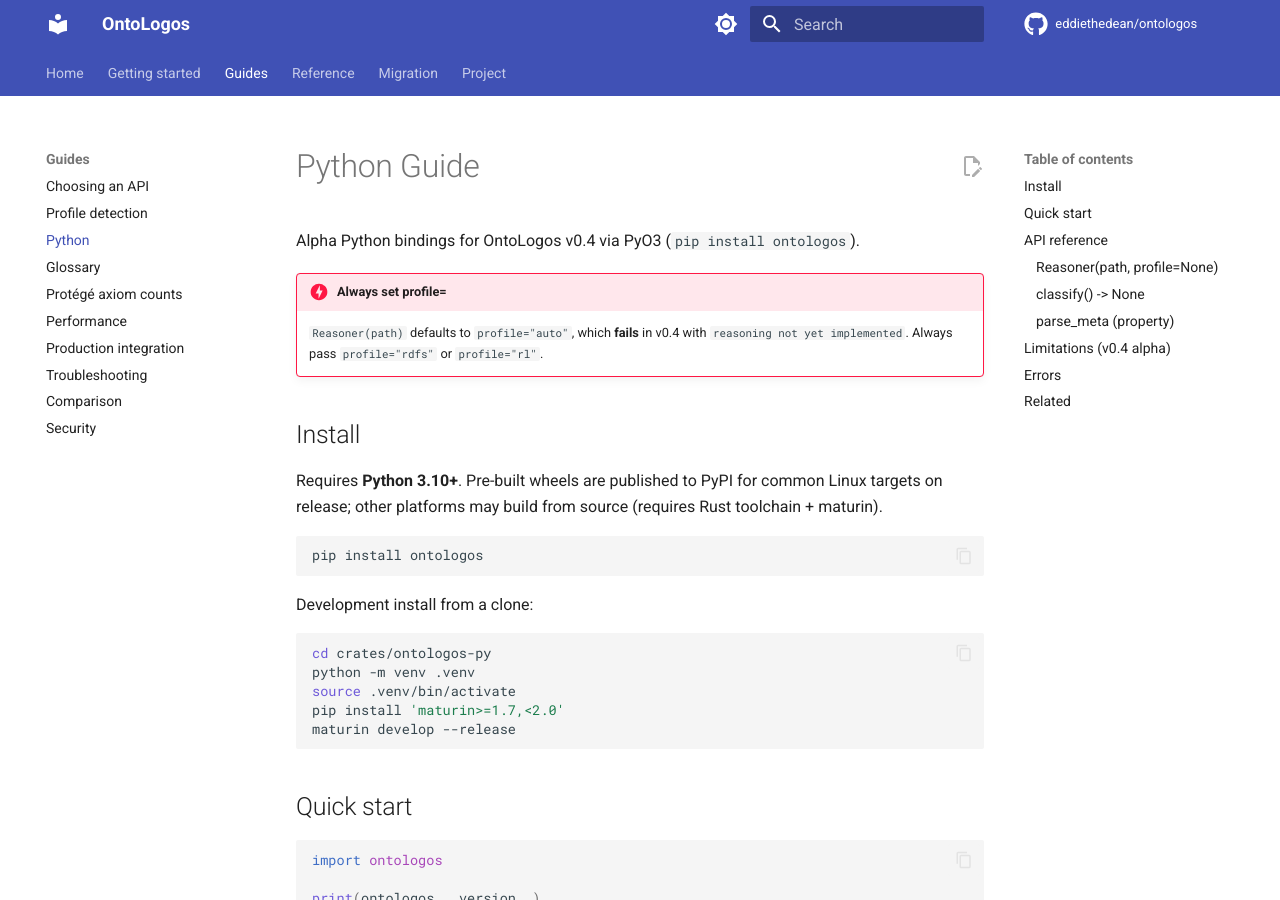
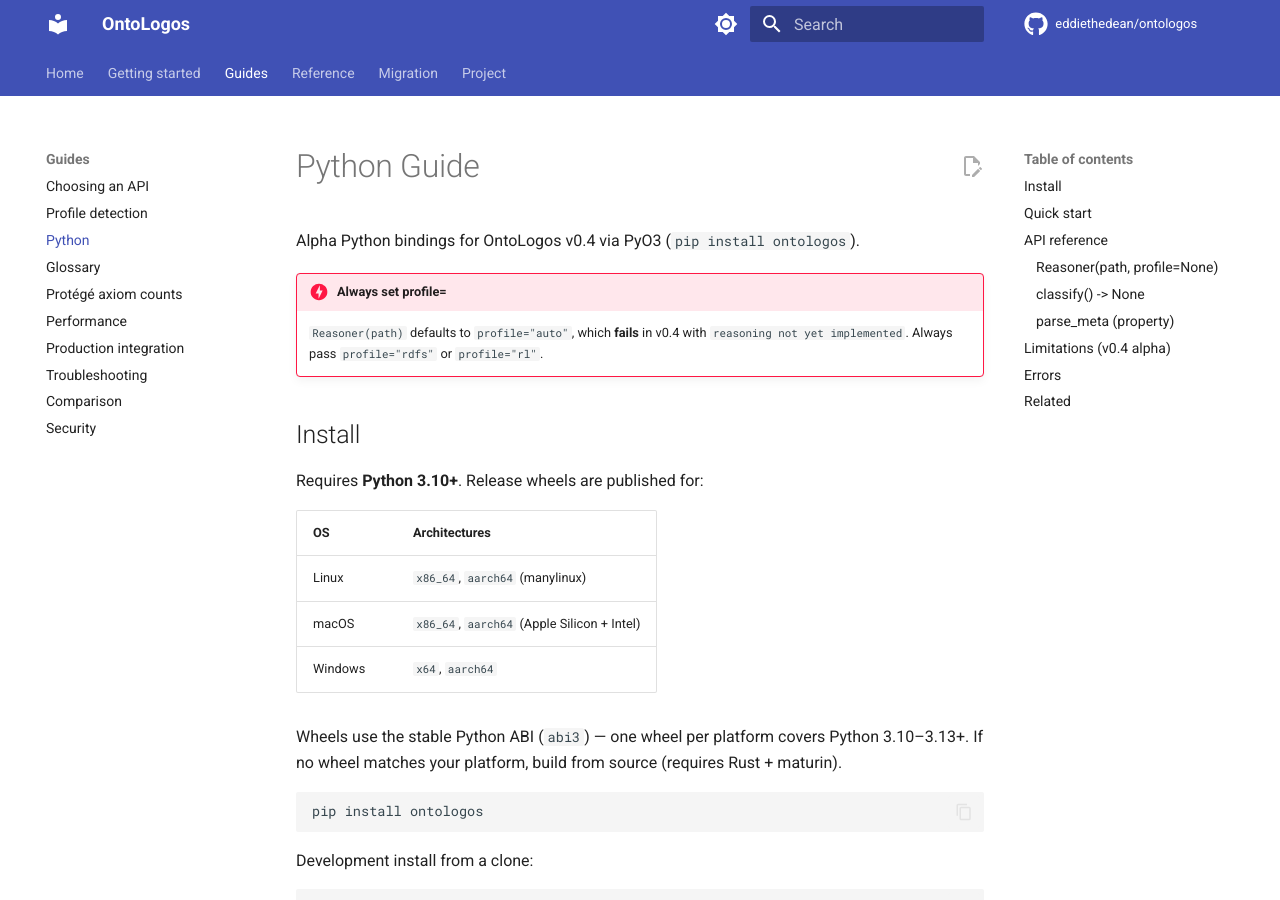
Before and after one commit to eddiethedean/ontologos, an MkDocs documentation site: the page built from docs/guides/python.md, in a window 1280 px wide and 900 px high. Built offline with MkDocs 1.6.1 and Material for MkDocs 9.7.7, drawn with Linux system fonts in a browser that asks for light colours; comment, search, counter and statistics services are not loaded.

Commit message:
Publish PyPI wheels for all major OS and CPU targets.
Use maturin-action matrix builds for Linux, macOS, and Windows wheels plus sdist, enable abi3-py310 for one wheel per platform, and update Python packaging docs.

````diff
--- a/docs/guides/python.md
+++ b/docs/guides/python.md
@@ -8,7 +8,15 @@
 
 ## Install
 
-Requires **Python 3.10+**. Pre-built wheels are published to PyPI for common Linux targets on release; other platforms may build from source (requires Rust toolchain + maturin).
+Requires **Python 3.10+**. Release wheels are published for:
+
+| OS | Architectures |
+|----|---------------|
+| Linux | `x86_64`, `aarch64` (manylinux) |
+| macOS | `x86_64`, `aarch64` (Apple Silicon + Intel) |
+| Windows | `x64`, `aarch64` |
+
+Wheels use the stable Python ABI (`abi3`) — one wheel per platform covers Python 3.10–3.13+. If no wheel matches your platform, build from source (requires Rust + maturin).
 
 ```bash
 pip install ontologos
````
Also changed, not shown: CONTRIBUTING.md (+1 -1 lines), crates/ontologos-py/README.md (+2 -0 lines), 4 other files.
